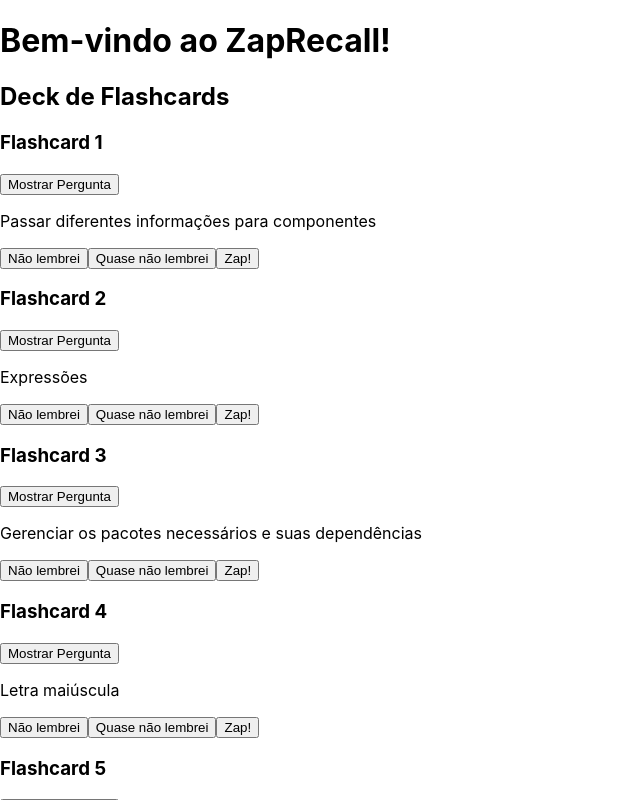
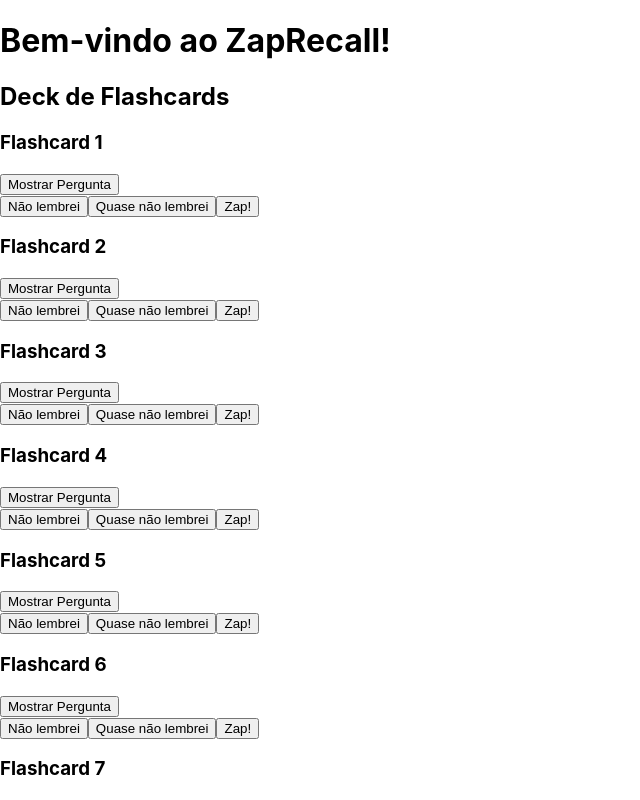
Before and after one commit to DLacerdadev/projeto-zaprecall, a React (Create React App) app: page / in a window 1280 px wide. Both pictures are taken after a click on the button "Iniciar Recall!". Shown: the top 800 px of the page, without its empty margins (0-640 px from the left). Built offline with nearby package versions, Linux system fonts and the light colour scheme.

Commit message:
Resolvendo problema de condição de renderização da pergunta

```diff
--- a/src/components/FlashCard.jsx
+++ b/src/components/FlashCard.jsx
@@ -4,12 +4,15 @@
   const [flipped, setFlipped] = useState(false);
   const [answered, setAnswered] = useState(false);
   const [questionVisible, setQuestionVisible] = useState(false);
+  const [answerVisible, setAnswerVisible] = useState(false);
 
   const handleFlip = () => {
     setFlipped(!flipped);
     setQuestionVisible(true);
   };
-
+  const handleShowAnswer = () => {
+    setAnswerVisible(true);
+  };
   const handleAnswer = (status) => {
     setAnswered(true);
   };
@@ -27,14 +30,10 @@
           <h3 style={{ display: questionVisible ? "block" : "none" }}>
             {flashcard.question}
           </h3>
-          {questionVisible && (
-            <button onClick={handleFlip}>Mostrar Resposta</button>
+          {questionVisible && !answerVisible && (
+            <button onClick={handleShowAnswer}>Mostrar Resposta</button>
           )}
-          <p
-            style={{ display: questionVisible && !flipped ? "none" : "block" }}
-          >
-            {flashcard.answer}
-          </p>
+          {answerVisible && <p>{flashcard.answer}</p>}
           {!answered && (
             <div>
               <button onClick={() => handleAnswer("Não lembrei")}>
```
